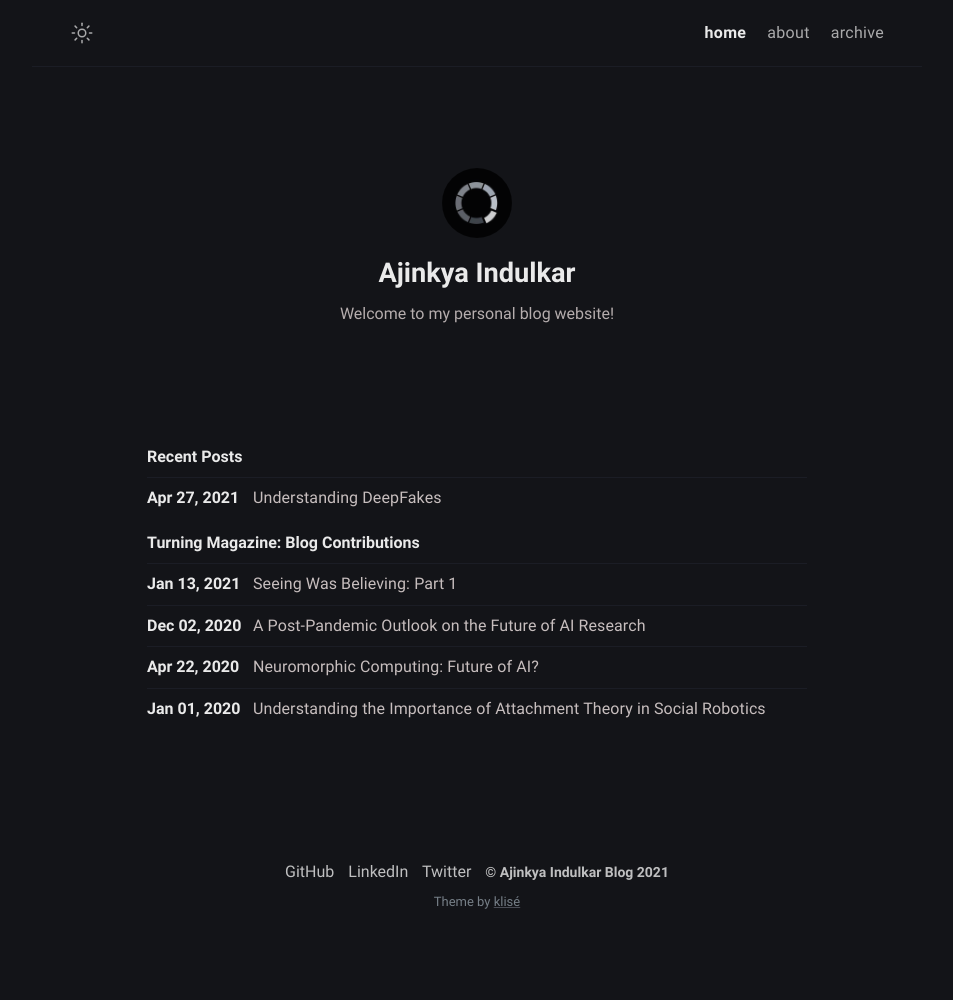
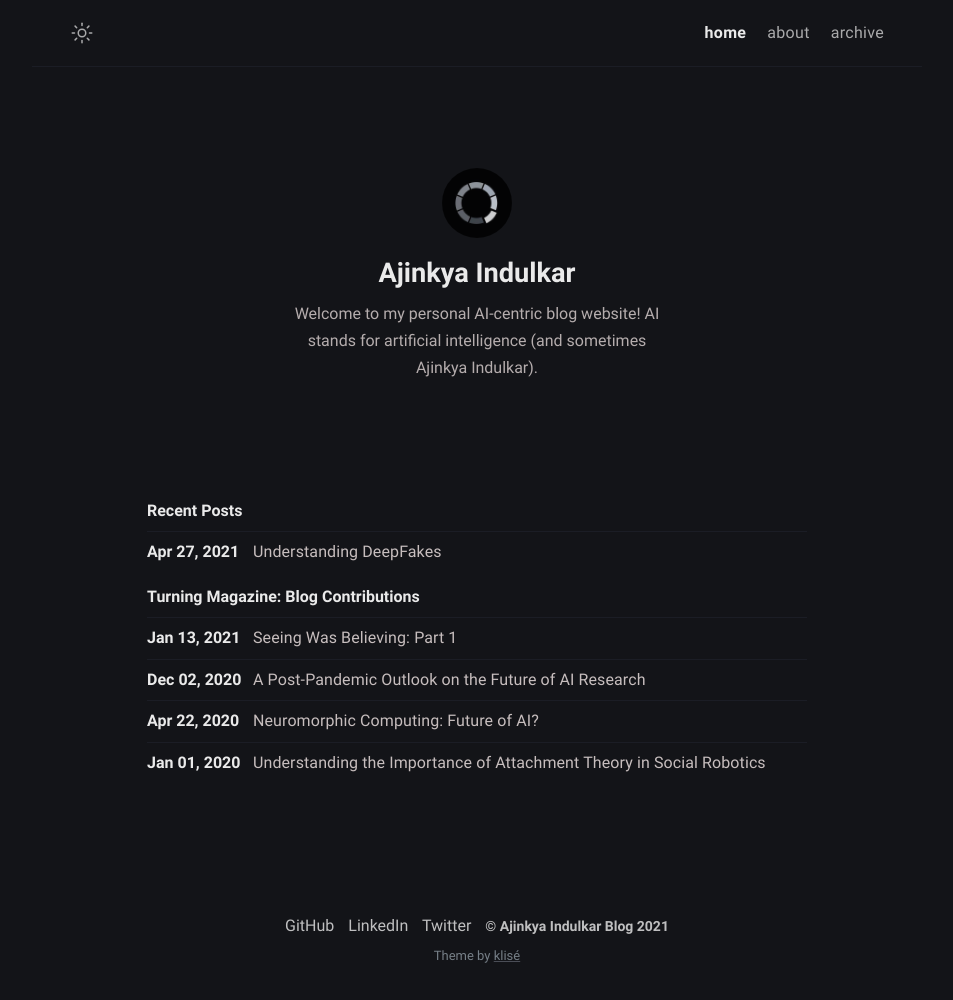
Before and after one commit to AjinkyaIndulkar/ajinkyaindulkar.github.io, a Jekyll site: the page built from index.md, in a window 1280 px wide. Shown: the whole page, without its empty margins (163-1116 px from the left). Built offline with Jekyll 4.4.1, drawn with Linux system fonts in a browser that asks for light colours; before the commit the page ends 946 px from its top, so only the background shows below that.

Commit message:
:wrench: update site description

```diff
--- a/_config.yml
+++ b/_config.yml
@@ -1,8 +1,8 @@
 # Site settings
 title: Ajinkya Indulkar Blog # site title
 description: >- # site description
-  He's writing in Bahasa about web technology and experience as a journal
-  for documentation things that he learned, meet him <a href="https://github.com/piharpi" target="_blank" rel="noopener">@github</a>.
+  Ajinkya Indulkar's personal AI-centric blog website. AI stands for artificial intelligence
+  (and sometimes Ajinkya Indulkar).
 lang: en-US # default lang
 timezone: Europe/Amsterdam # set your timezone
 image: assets/img/ogp.png # This image used for Open Graph more info https://ogp.me/
@@ -13,7 +13,8 @@
 author:
   name: Ajinkya Indulkar # author name
   bio: >- # tell to the world
-    Welcome to my personal blog website!
+    Welcome to my personal AI-centric blog website! AI stands for artificial intelligence
+    (and sometimes Ajinkya Indulkar).
   username: AjinkyaIndulkar # general username
   github: AjinkyaIndulkar # github username
   twitter: AjinkyaIndulkar # twitter username
```
